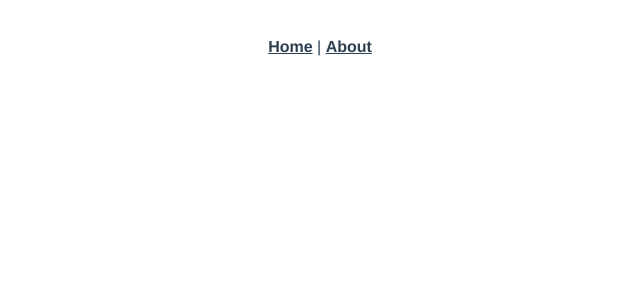
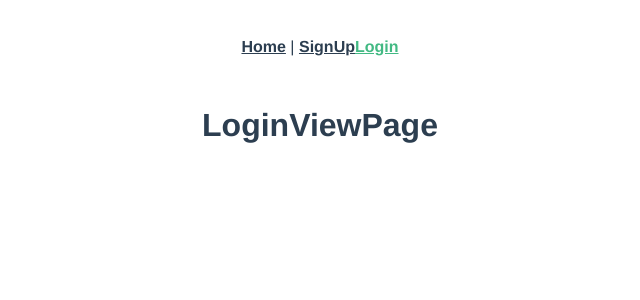
Before and after one commit to Jerance/VueProjectGame, a Vue app: page /login in a window 1280 px wide. Before the commit this address had no page. Shown: the top 300 px of the page, without its empty margins (320-960 px from the left). Built offline with nearby package versions, Linux system fonts and the light colour scheme.

Commit message:
Ajout des views inscription/login et routes

```diff
--- a/src/App.vue
+++ b/src/App.vue
@@ -1,7 +1,8 @@
 <template>
   <nav>
     <router-link to="/">Home</router-link> |
-    <router-link to="/about">About</router-link>
+    <router-link to="/signup">SignUp</router-link>
+    <router-link to="/login">Login</router-link>
   </nav>
   <router-view />
 </template>
--- a/src/router/index.js
+++ b/src/router/index.js
@@ -8,13 +8,14 @@ const routes = [
     component: HomeView,
   },
   {
-    path: "/about",
-    name: "about",
-    // route level code-splitting
-    // this generates a separate chunk (about.[hash].js) for this route
-    // which is lazy-loaded when the route is visited.
-    component: () =>
-      import(/* webpackChunkName: "about" */ "../views/AboutView.vue"),
+    path: "/signup",
+    name: "signup",
+    component: () => import("../views/SignUpView.vue"),
+  },
+  {
+    path: "/login",
+    name: "login",
+    component: () => import("../views/LoginView.vue"),
   },
 ];
 
--- a/src/views/AboutView.vue
+++ /dev/null
@@ -1,5 +0,0 @@
-<template>
-  <div class="about">
-    <h1>This is an about page</h1>
-  </div>
-</template>
--- /dev/null
+++ b/src/views/LoginView.vue
@@ -0,0 +1,3 @@
+<template>
+  <h1>LoginViewPage</h1>
+</template>
--- /dev/null
+++ b/src/views/SignUpView.vue
@@ -0,0 +1,3 @@
+<template>
+  <h1>SignUpPage</h1>
+</template>
```
